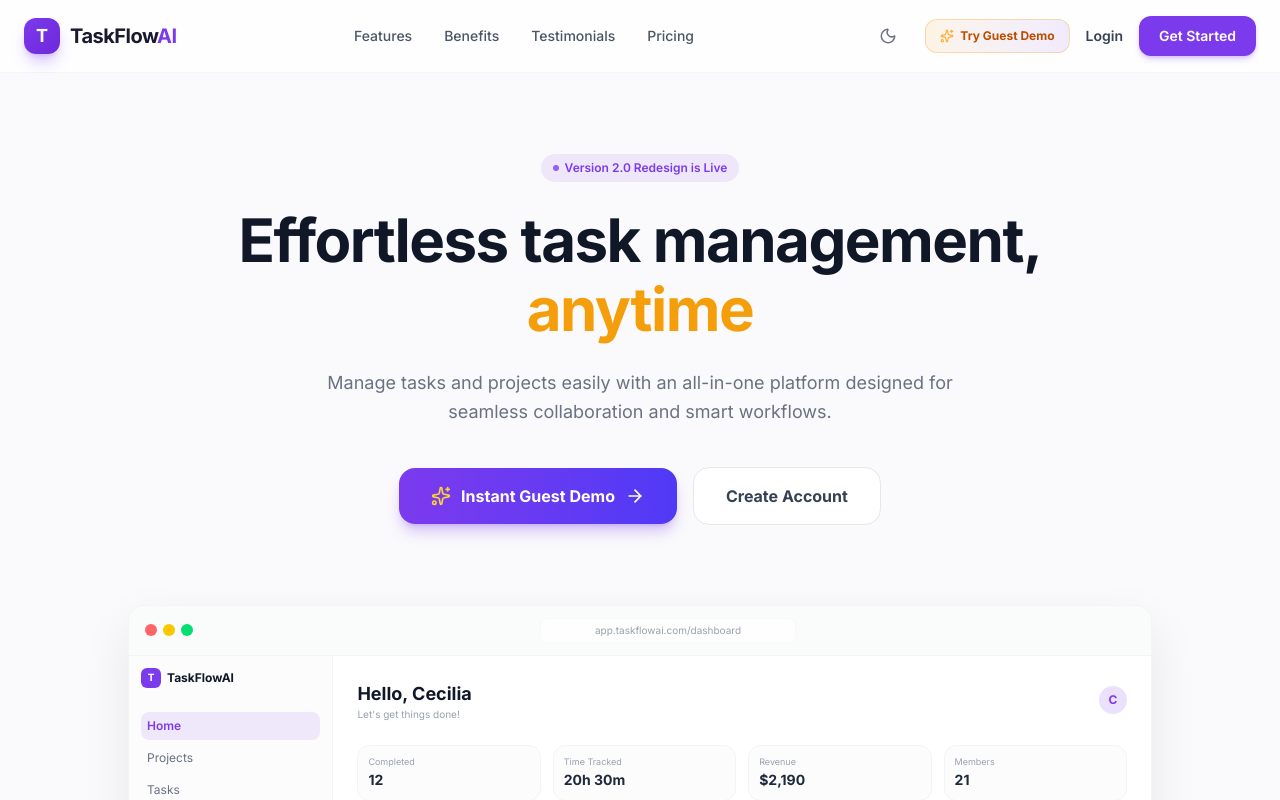
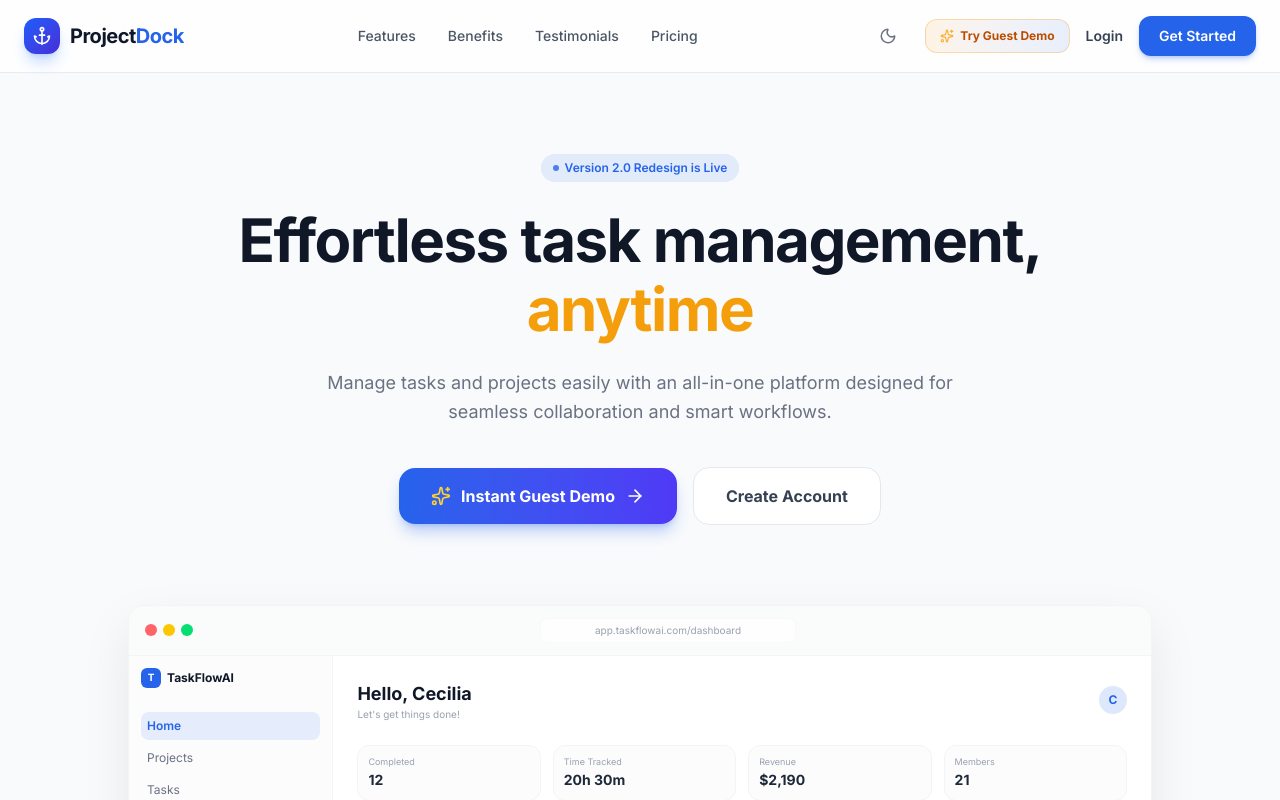
Before and after one commit to Vikashh08/Project-Management-SaaS, a React (Vite) app in the folder frontend/: page / in a window 1280 px wide. Shown: the top 800 px of the page. Built offline with nearby package versions, Linux system fonts and the light colour scheme.

Commit message:
Apply ProjectDock brand styling with Electric Blue and Ocean Indigo color theme

```diff
--- a/frontend/index.html
+++ b/frontend/index.html
@@ -4,8 +4,9 @@
     <meta charset="UTF-8" />
     <link rel="icon" type="image/svg+xml" href="/favicon.svg" />
     <meta name="viewport" content="width=device-width, initial-scale=1.0" />
-    <title>TaskFlow AI - Premium Project Management</title>
-    <meta name="description" content="TaskFlow AI is a next-generation project management platform with seamless collaboration and analytics." />
+    <title>Project Dock - Premium Project Management</title>
+    <meta name="description" content="Project Dock is a next-generation project management platform with seamless collaboration and analytics." />
+
     <!-- Google Fonts: Inter -->
     <link rel="preconnect" href="https://fonts.googleapis.com">
     <link rel="preconnect" href="https://fonts.gstatic.com" crossorigin>
--- a/frontend/src/components/Sidebar.jsx
+++ b/frontend/src/components/Sidebar.jsx
@@ -2,7 +2,7 @@ import React from 'react';
 import { NavLink, useLocation } from 'react-router';
 import {
   LayoutDashboard, FolderOpen, CheckSquare, Users, BarChart3, Clock, Settings,
-  Search, HelpCircle, Activity, LogOut, ChevronRight, X, AlertTriangle
+  Search, HelpCircle, Activity, LogOut, ChevronRight, X, AlertTriangle, Anchor
 } from 'lucide-react';
 import clsx from 'clsx';
 import { useAuth } from '../context/AuthContext';
@@ -28,13 +28,14 @@ const Sidebar = ({ onClose, onSearchClick }) => {
       <div className="px-5 pt-5 pb-3">
         <div className="flex items-center justify-between">
           <div className="flex items-center gap-2.5">
-            <div className="w-9 h-9 bg-gradient-to-br from-primary to-primary-dark rounded-xl flex items-center justify-center shadow-lg shadow-primary/30">
-              <span className="text-white font-bold text-lg leading-none">T</span>
+            <div className="w-9 h-9 bg-gradient-to-br from-blue-600 to-indigo-700 rounded-xl flex items-center justify-center shadow-lg shadow-blue-500/30 text-white">
+              <Anchor className="w-5 h-5" />
             </div>
             <span className="font-bold text-lg tracking-tight text-text-color">
-              TaskFlow<span className="text-primary">AI</span>
+              Project<span className="text-primary">Dock</span>
             </span>
           </div>
+
           <button
             onClick={onClose}
             className="md:hidden p-1 text-text-muted hover:text-text-color rounded-lg hover:bg-gray-100 dark:hover:bg-gray-800"
--- a/frontend/src/index.css
+++ b/frontend/src/index.css
@@ -5,25 +5,25 @@
 @theme {
   --font-sans: 'Inter', system-ui, sans-serif;
 
-  /* Vibrant Purple Primary (matching reference design) */
-  --color-primary: #7c3aed;
-  --color-primary-dark: #6d28d9;
-  --color-primary-light: #a78bfa;
-  --color-primary-hover: #6d28d9;
+  /* Modern Electric Indigo & Cyan Primary Theme for ProjectDock */
+  --color-primary: #2563eb;
+  --color-primary-dark: #1d4ed8;
+  --color-primary-light: #60a5fa;
+  --color-primary-hover: #1d4ed8;
 
   /* Crisp Light Mode */
-  --color-background: #f8f7fa;
+  --color-background: #f8fafc;
   --color-surface: #ffffff;
-  --color-text: #1a1a2e;
-  --color-text-muted: #6b7280;
-  --color-border: #e8e8ed;
+  --color-text: #0f172a;
+  --color-text-muted: #64748b;
+  --color-border: #e2e8f0;
 
   /* Sleek Dark Mode */
-  --color-dark-background: #09090b;
-  --color-dark-surface: #121212;
-  --color-dark-text: #fafafa;
-  --color-dark-text-muted: #a1a1aa;
-  --color-dark-border: #27272a;
+  --color-dark-background: #0b0f17;
+  --color-dark-surface: #131b2e;
+  --color-dark-text: #f8fafc;
+  --color-dark-text-muted: #94a3b8;
+  --color-dark-border: #1e293b;
 
   /* Tailwind CSS Utility Aliases */
   --color-bg-color: var(--bg-color);
@@ -32,6 +32,7 @@
   --color-text-muted: var(--text-muted);
   --color-border-color: var(--border-color);
 }
+
 
 @layer base {
   :root {
@@ -231,14 +232,14 @@
 
 /* Upgrade card gradient */
 .upgrade-card {
-  background: linear-gradient(135deg, #f3e8ff 0%, #ede9fe 50%, #e0e7ff 100%);
+  background: linear-gradient(135deg, #dbeafe 0%, #eff6ff 50%, #e0f2fe 100%);
   border-radius: 16px;
   position: relative;
   overflow: hidden;
 }
 
 .dark .upgrade-card {
-  background: linear-gradient(135deg, #1e1b4b 0%, #312e81 50%, #1e1b4b 100%);
+  background: linear-gradient(135deg, #172554 0%, #1e3a8a 50%, #0f172a 100%);
 }
 
 .upgrade-card::before {
@@ -249,5 +250,5 @@
   width: 80px;
   height: 80px;
   border-radius: 50%;
-  background: rgba(124, 58, 237, 0.1);
+  background: rgba(37, 99, 235, 0.15);
 }
--- a/frontend/src/pages/Landing.jsx
+++ b/frontend/src/pages/Landing.jsx
@@ -4,7 +4,7 @@ import { motion, AnimatePresence } from 'framer-motion';
 import { useForm } from 'react-hook-form';
 import {
   ArrowRight, CheckCircle2, Play, Users, BarChart3,
-  CheckSquare, Globe, ArrowUpRight, MessageSquare, Shield, Zap, LayoutDashboard, Search, X, Moon, Sun, Sparkles, UserCheck
+  CheckSquare, Globe, ArrowUpRight, MessageSquare, Shield, Zap, LayoutDashboard, Search, X, Moon, Sun, Sparkles, UserCheck, Anchor
 } from 'lucide-react';
 import { useAuth } from '../context/AuthContext';
 
@@ -23,7 +23,6 @@ const Landing = () => {
       navigate('/dashboard');
     }
   };
-
 
   const { register: loginRegister, handleSubmit: handleLoginSubmit, formState: { errors: loginErrors }, reset: resetLoginForm } = useForm();
   const { register: registerRegister, handleSubmit: handleRegisterSubmit, formState: { errors: registerErrors }, watch: watchRegister, reset: resetRegisterForm } = useForm();
@@ -45,6 +44,7 @@ const Landing = () => {
       navigate('/dashboard');
     }
   };
+
   const [isDark, setIsDark] = React.useState(
     document.documentElement.classList.contains('dark')
   );
@@ -60,20 +60,23 @@ const Landing = () => {
       setIsDark(true);
     }
   };
+
   return (
-    <div className="min-h-screen bg-[#fafafc] dark:bg-[#09090b] text-[#1a1a2e] dark:text-[#f3f4f6] font-sans selection:bg-primary/20 selection:text-primary transition-colors duration-300">
+    <div className="min-h-screen bg-[#f8fafc] dark:bg-[#0b0f17] text-[#0f172a] dark:text-[#f8fafc] font-sans selection:bg-primary/20 selection:text-primary transition-colors duration-300">
       {/* Header / Navbar */}
-      <header className="sticky top-0 z-55 bg-white/80 dark:bg-[#09090b]/85 backdrop-blur-md border-b border-gray-100/80 dark:border-white/10 px-6 py-4">
+      <header className="sticky top-0 z-55 bg-white/80 dark:bg-[#0b0f17]/85 backdrop-blur-md border-b border-slate-200/80 dark:border-white/10 px-6 py-4">
         <div className="max-w-7xl mx-auto flex items-center justify-between">
           {/* Logo */}
           <div className="flex items-center gap-2.5">
-            <div className="w-9 h-9 bg-gradient-to-br from-primary to-primary-dark rounded-xl flex items-center justify-center shadow-lg shadow-primary/30">
-              <span className="text-white font-bold text-lg leading-none">T</span>
+            <div className="w-9 h-9 bg-gradient-to-br from-blue-600 to-indigo-700 rounded-xl flex items-center justify-center shadow-lg shadow-blue-500/30 text-white">
+              <Anchor className="w-5 h-5" />
             </div>
-            <span className="font-bold text-xl tracking-tight text-text-color dark:text-white">
-              TaskFlow<span className="text-primary">AI</span>
+            <span className="font-bold text-xl tracking-tight text-slate-900 dark:text-white font-sans">
+              Project<span className="text-primary">Dock</span>
             </span>
           </div>
+
+
 
           {/* Nav Links */}
           <nav className="hidden md:flex items-center gap-8">
@@ -827,10 +830,11 @@ const Landing = () => {
       <footer className="bg-white dark:bg-[#09090b] py-12 px-6 border-t border-gray-100 dark:border-white/5">
         <div className="max-w-7xl mx-auto flex flex-col sm:flex-row items-center justify-between gap-6">
           <div className="flex items-center gap-2">
-            <div className="w-8 h-8 bg-primary rounded-lg flex items-center justify-center text-white font-bold text-sm">T</div>
-            <span className="font-bold text-gray-900 dark:text-white font-sans">TaskFlowAI</span>
+            <div className="w-8 h-8 bg-primary rounded-lg flex items-center justify-center text-white font-bold text-sm">P</div>
+            <span className="font-bold text-gray-900 dark:text-white font-sans">Project Dock</span>
           </div>
-          <p className="text-xs text-gray-400 dark:text-gray-500 font-sans">© 2026 TaskFlowAI. All rights reserved.</p>
+          <p className="text-xs text-gray-400 dark:text-gray-500 font-sans">© 2026 Project Dock. All rights reserved.</p>
+
         </div>
       </footer>
     </div>
--- a/frontend/src/pages/Login.jsx
+++ b/frontend/src/pages/Login.jsx
@@ -2,7 +2,7 @@ import React, { useState } from 'react';
 import { useForm } from 'react-hook-form';
 import { Link, useNavigate, useLocation } from 'react-router';
 import { useAuth } from '../context/AuthContext';
-import { Sparkles, ArrowRight, UserCheck, Lock, Mail, ShieldCheck } from 'lucide-react';
+import { Sparkles, ArrowRight, UserCheck, Lock, Mail, ShieldCheck, Anchor } from 'lucide-react';
 
 
 const Login = () => {
@@ -36,17 +36,18 @@ const Login = () => {
   };
 
   return (
-    <div className="min-h-screen flex items-center justify-center bg-[#fafafc] dark:bg-[#09090b] px-4 py-8 text-gray-900 dark:text-white transition-colors duration-300">
-      <div className="max-w-md w-full bg-white dark:bg-[#121216] p-8 rounded-3xl shadow-xl border border-gray-100 dark:border-white/10 relative overflow-hidden">
+    <div className="min-h-screen flex items-center justify-center bg-[#f8fafc] dark:bg-[#0b0f17] px-4 py-8 text-gray-900 dark:text-white transition-colors duration-300">
+      <div className="max-w-md w-full bg-white dark:bg-[#131b2e] p-8 rounded-3xl shadow-xl border border-slate-200 dark:border-white/10 relative overflow-hidden">
 
         {/* Header Badge */}
         <div className="text-center mb-6">
-          <div className="w-12 h-12 bg-gradient-to-br from-primary to-primary-dark rounded-2xl mx-auto flex items-center justify-center mb-3 shadow-lg shadow-primary/25">
-            <span className="text-white font-bold text-2xl leading-none">T</span>
+          <div className="w-12 h-12 bg-gradient-to-br from-blue-600 to-indigo-700 rounded-2xl mx-auto flex items-center justify-center mb-3 shadow-lg shadow-blue-500/25 text-white">
+            <Anchor className="w-6 h-6" />
           </div>
-          <h2 className="text-2xl font-extrabold tracking-tight text-gray-900 dark:text-white">Welcome to TaskFlow<span className="text-primary">AI</span></h2>
-          <p className="text-xs text-gray-500 dark:text-gray-400 mt-1">Sign in to access your projects or try Instant Guest Demo</p>
+          <h2 className="text-2xl font-extrabold tracking-tight text-gray-900 dark:text-white">Welcome to Project<span className="text-primary">Dock</span></h2>
+          <p className="text-xs text-gray-500 dark:text-gray-400 mt-1">Sign in to access your workspace or try Instant Guest Demo</p>
         </div>
+
 
         {/* 1-CLICK INSTANT GUEST DEMO ACCESS (PROMINENT TOP CARD) */}
         <div className="mb-6 bg-gradient-to-r from-primary/10 via-indigo-500/10 to-purple-500/10 border border-primary/20 dark:border-primary/30 p-4 rounded-2xl">
@@ -56,8 +57,9 @@ const Login = () => {
             <span className="ml-auto text-[10px] bg-primary/15 text-primary px-2 py-0.5 rounded-full font-bold">No Password</span>
           </div>
           <p className="text-xs text-gray-600 dark:text-gray-300 mb-3">
-            Want to test drive TaskFlowAI immediately? Explore full workspace features as a Guest Demo User in 1 click.
+            Want to test drive Project Dock immediately? Explore full workspace features as a Guest Demo User in 1 click.
           </p>
+
           <button
             type="button"
             onClick={handleGuestAccess}
```
